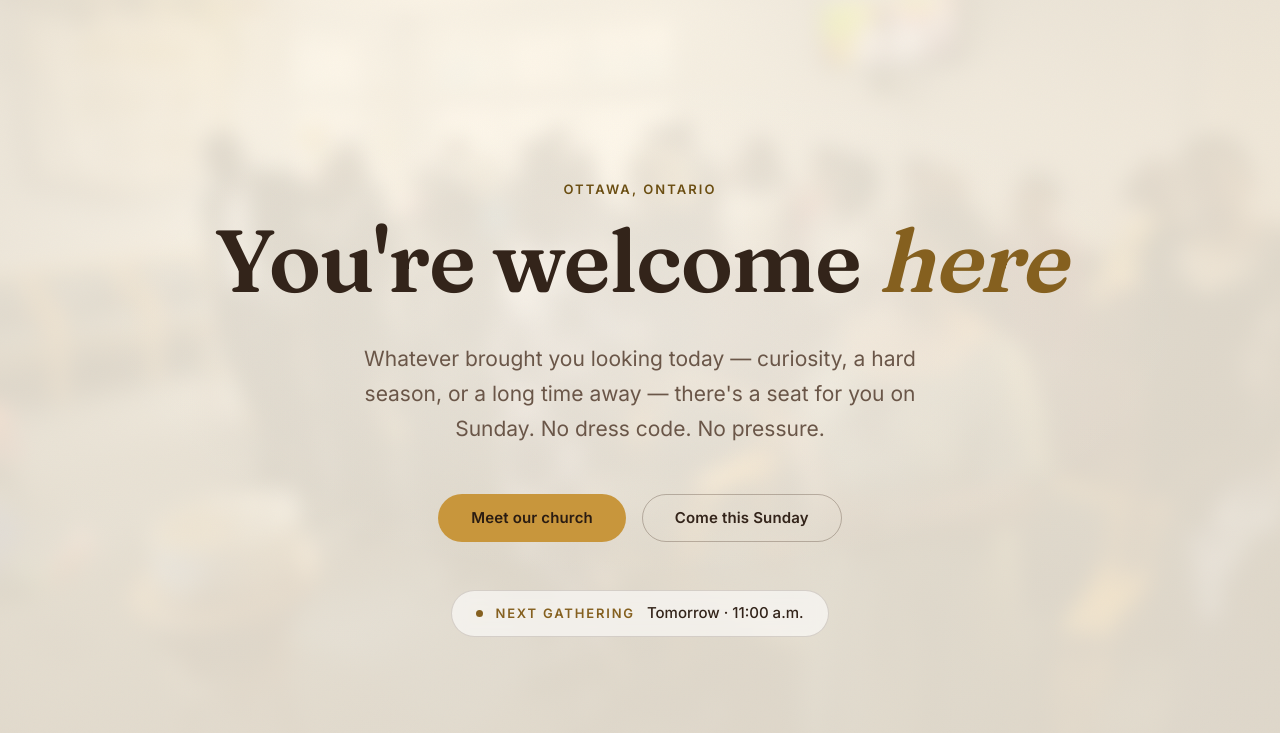
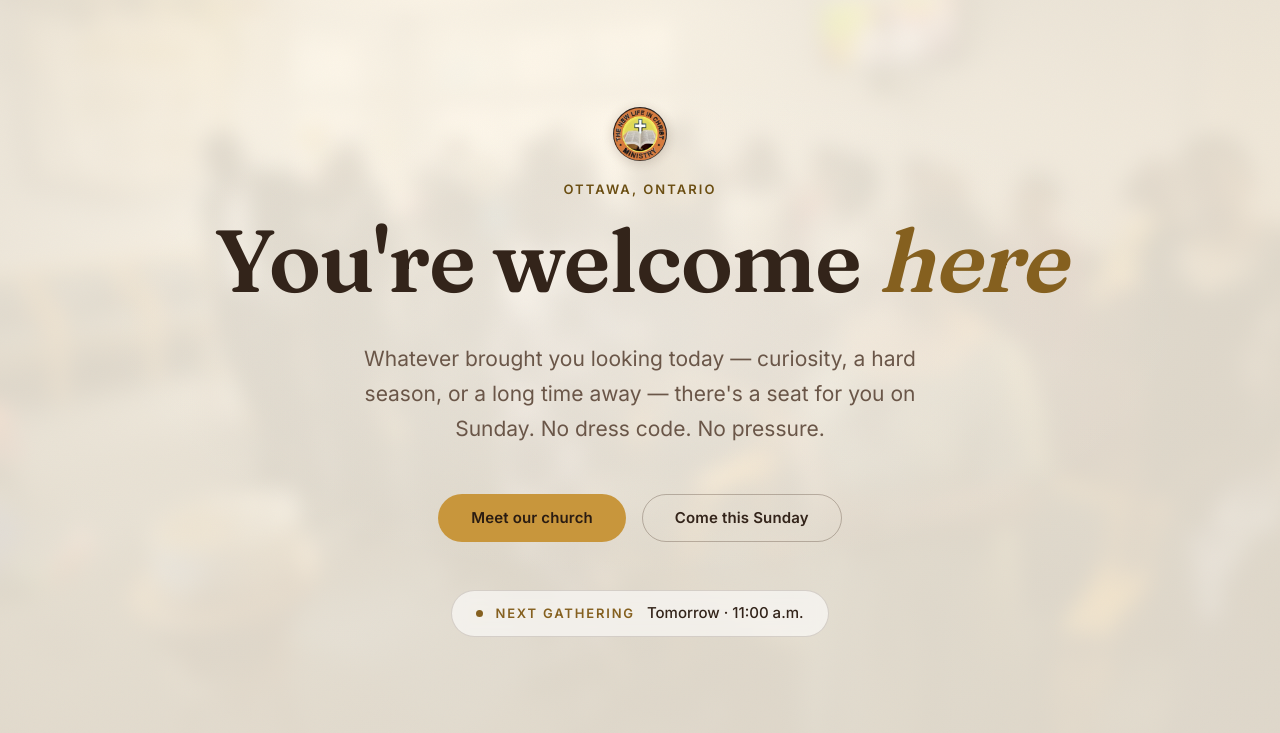
Before and after one commit to ottawa-rental-plug/tabernacle-of-prayer, a plain HTML site: page index.html in a window 1280 px wide. Shown: the part 67-800 px from the top of the page. Drawn offline with Linux system fonts and the light colour scheme; no server answers.

Commit message:
Place the crest above the hero eyebrow

```diff
--- a/assets/css/styles.css
+++ b/assets/css/styles.css
@@ -1232,4 +1232,4 @@ section[id] { scroll-margin-top: 88px; }
 .hero__scrim{ background: radial-gradient(56% 42% at 50% 49%, rgba(253,250,245,.34), transparent 76%), linear-gradient(rgba(252,244,229,.88), rgba(252,244,229,.88)); }
 .hero__bg{ background-position: center 68%; filter: blur(10px) saturate(1.06); transform: scale(1.08); }
 .hero__seal{ display: none; }  /* replaced by the small sharp crest in the hero */
-.hero__crest{ display:block; width:54px; height:54px; margin:0 auto 16px; border-radius:100px; box-shadow:0 2px 10px rgba(58,36,22,.18); }
+.hero__content::before{ content:""; display:block; width:54px; height:54px; margin:0 auto 18px; border-radius:100px; background:url("../../brand/logo.jpg") center/cover no-repeat; box-shadow:0 2px 12px rgba(58,36,22,.20); }
```
